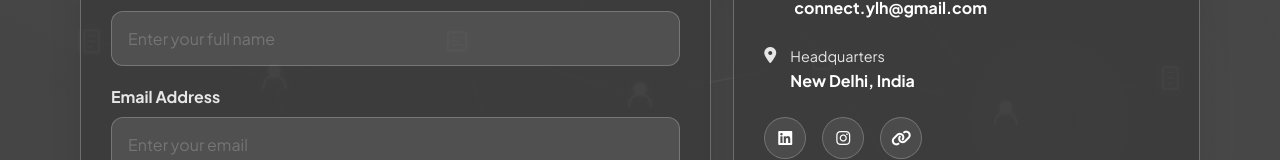
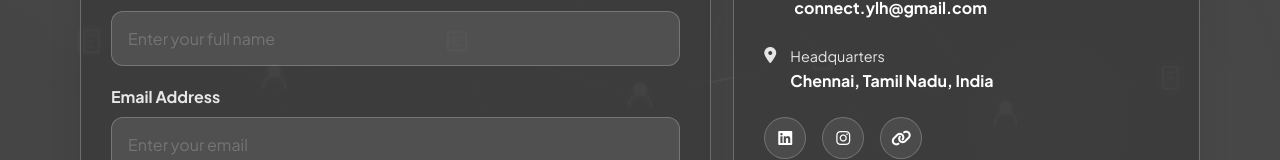
Before and after one commit to TejTalin/young-legal-house, a Next.js app: page /contact in a window 1280 px wide. Shown: the part 441-601 px from the top of the page. Built offline with nearby package versions, Linux system fonts and the light colour scheme.

Commit message:
Update headquarters location from New Delhi to Chennai

```diff
--- a/app/contact/page.jsx
+++ b/app/contact/page.jsx
@@ -113,7 +113,7 @@ export default function ContactPage() {
                 <i className="fas fa-map-marker-alt" style={{ color: 'var(--grey-text)', marginTop: '2px' }}></i>
                 <div>
                   <span style={{ display: 'block', fontSize: '0.9rem', color: 'var(--grey-text)' }}>Headquarters</span>
-                  <span style={{ fontWeight: 700 }}>New Delhi, India</span>
+                  <span style={{ fontWeight: 700 }}>Chennai, Tamil Nadu, India</span>
                 </div>
               </div>
 
```
